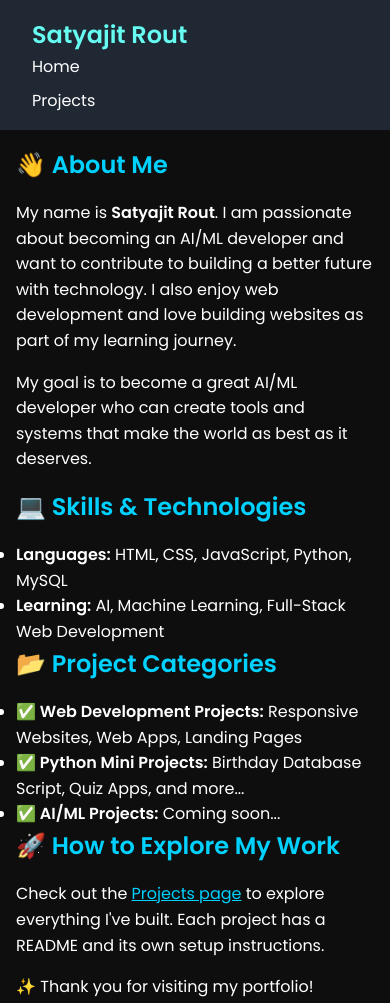
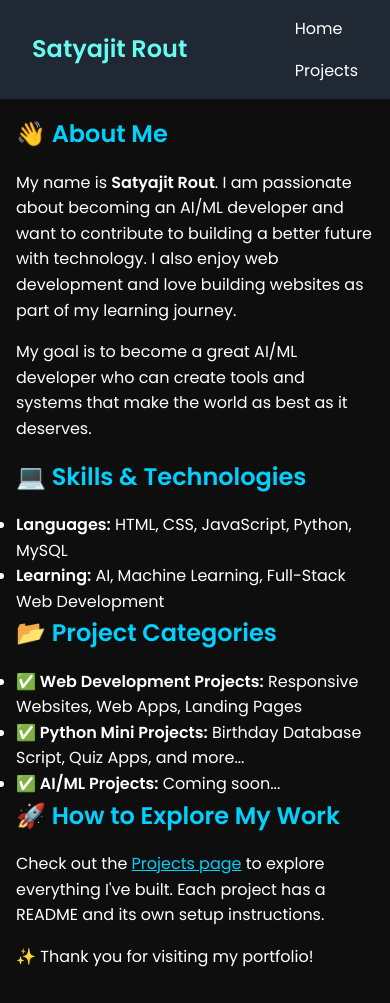
Before and after one commit to miles-morales-rgb/miles-morales-rgb, a plain HTML site: page index.html in a window 390 px wide. Drawn offline with Linux system fonts and the light colour scheme.

Commit message:
Update index.html

```diff
--- a/index.html
+++ b/index.html
@@ -66,14 +66,9 @@
     }
 
     @media (max-width: 600px) {
-      nav {
-        flex-direction: column;
-        align-items: flex-start;
-      }
-
       nav ul {
         flex-direction: column;
-        gap: 0.5rem;
+        gap: 1rem;
       }
 
       .container {
```
